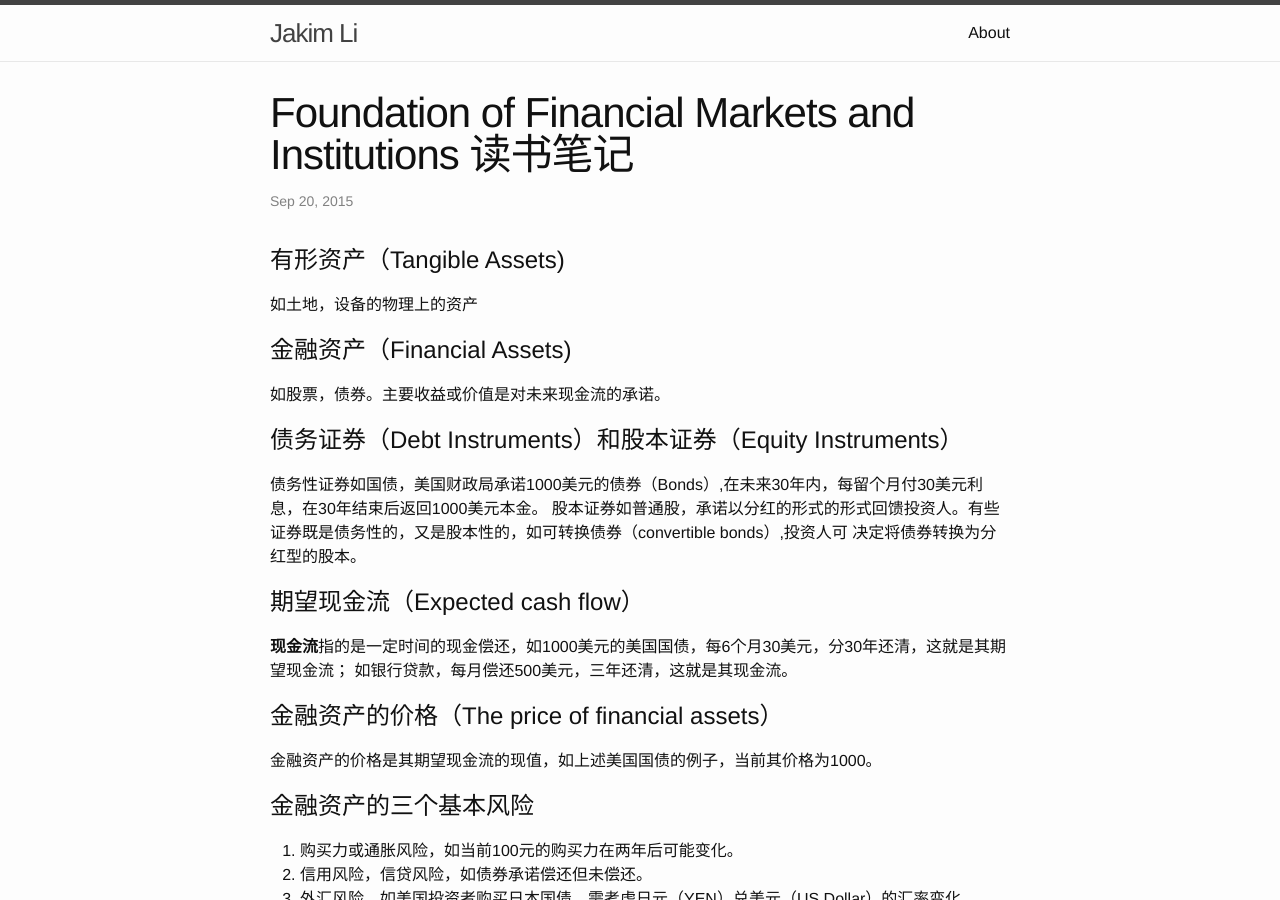
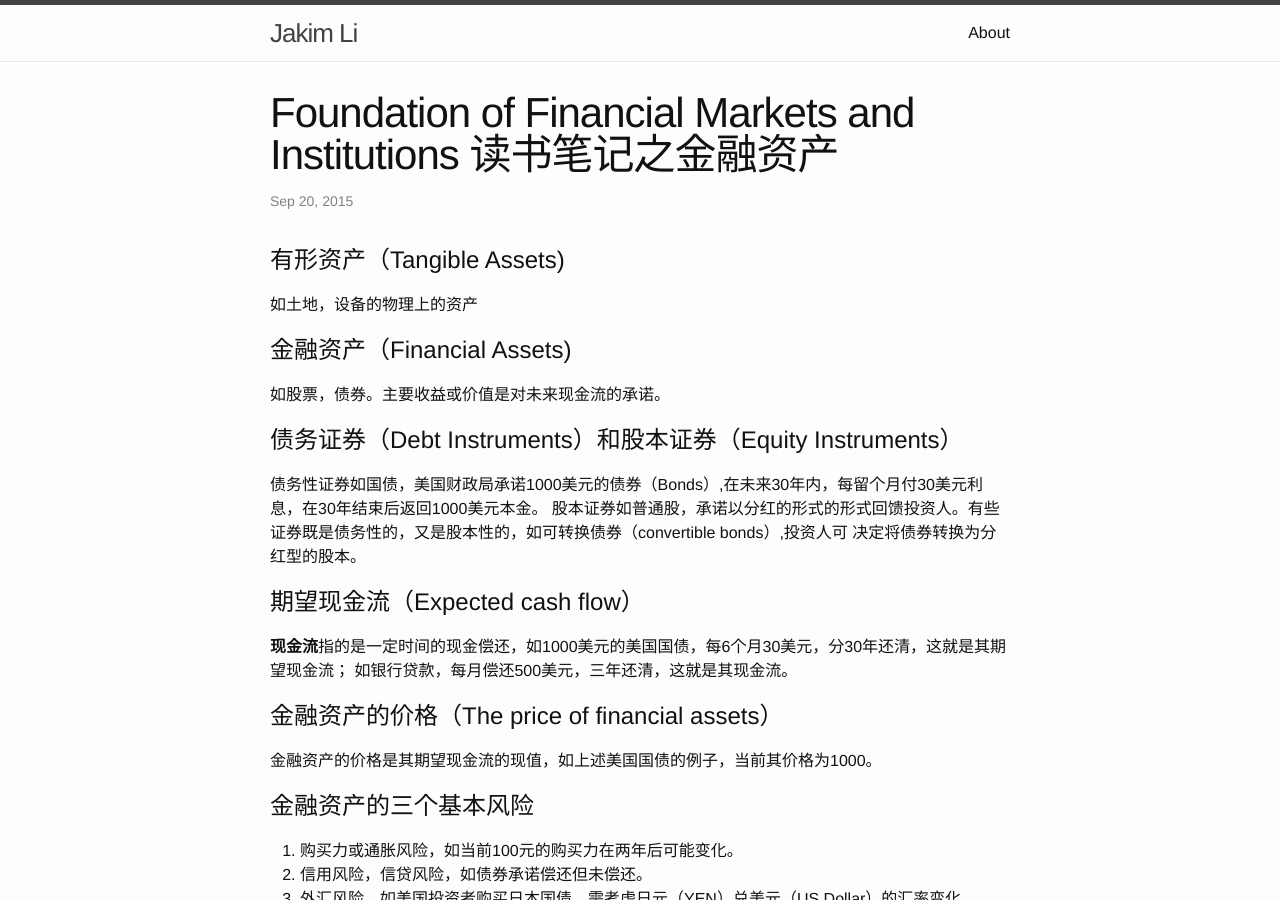
Before and after one commit to JakimLi/jakimli.github.io, a Jekyll site: the page built from _posts/2015-09-20-Foundation of Financial Markets and Institutions notes.markdown, in a window 1280 px wide and 900 px high. Built offline with Jekyll 4.4.1, drawn with Linux system fonts in a browser that asks for light colours.

```diff
--- a/_posts/2015-09-20-Foundation of Financial Markets and Institutions notes.markdown
+++ b/_posts/2015-09-20-Foundation of Financial Markets and Institutions notes.markdown
@@ -1,6 +1,6 @@
 ---
 layout: post
-title: Foundation of Financial Markets and Institutions 读书笔记
+title: Foundation of Financial Markets and Institutions 读书笔记之金融资产
 ---
 
 # 有形资产（Tangible Assets)
```
